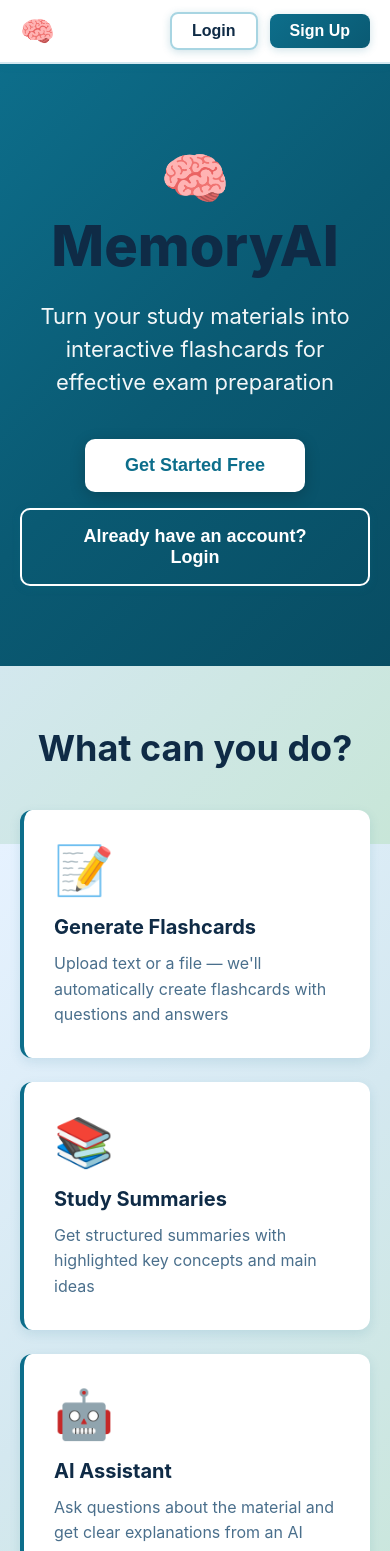
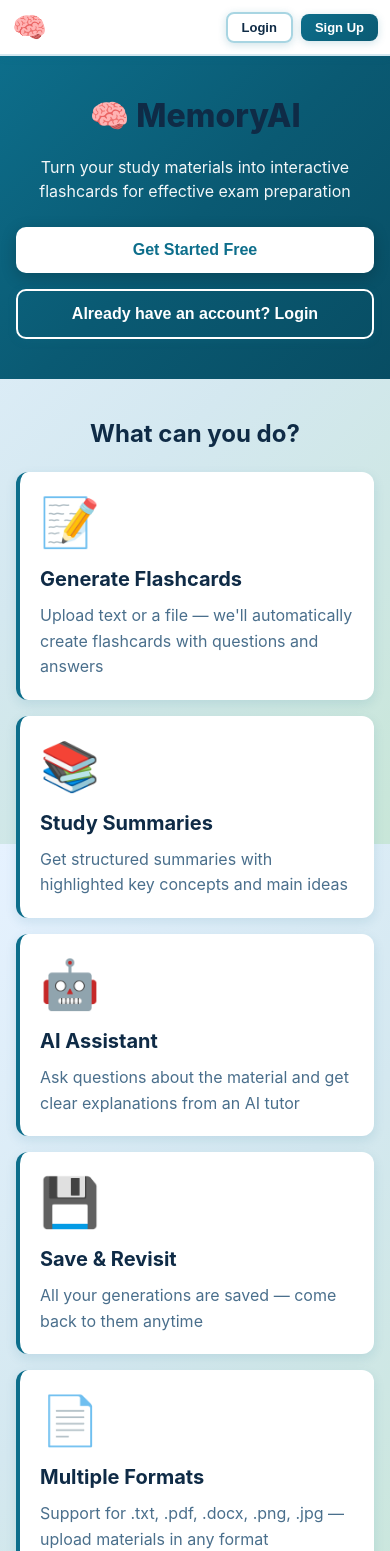
Before and after one commit to millfsw/MemoryAI, a React (Vite) app in the folder client-web-react/: page / in a window 390 px wide. Shown: the top 1551 px of the page. Built offline with nearby package versions, Linux system fonts and the light colour scheme; no server answers; the HTML template or start-up script is replaced by a standard one.

Commit message:
feat: add mobile responsive CSS for all pages

```diff
--- a/client-web-react/src/App.css
+++ b/client-web-react/src/App.css
@@ -899,3 +899,322 @@
 .quiz-actions button {
   width: 100%;
 }
+
+/* ===== MOBILE RESPONSIVENESS ===== */
+
+/* Tablet (max-width: 768px) */
+@media (max-width: 768px) {
+  /* Landing page */
+  .landing-title {
+    font-size: 40px;
+  }
+
+  .landing-subtitle {
+    font-size: 18px;
+  }
+
+  .landing-hero {
+    padding: 50px 20px;
+  }
+
+  .section-title {
+    font-size: 28px;
+  }
+
+  .features-grid {
+    grid-template-columns: 1fr 1fr;
+  }
+
+  .how-steps {
+    grid-template-columns: 1fr 1fr;
+  }
+
+  /* Header */
+  .header-content {
+    flex-wrap: wrap;
+    gap: 10px;
+  }
+
+  .header-right {
+    flex-wrap: wrap;
+  }
+
+  .header-username {
+    width: 100%;
+    order: -1;
+    font-size: 12px;
+  }
+
+  /* Chat */
+  .chat-container {
+    min-height: 500px;
+  }
+
+  .chat-message {
+    max-width: 90%;
+  }
+
+  /* AI Chat Sidebar */
+  .ai-chat-sidebar {
+    width: 100% !important;
+  }
+
+  /* Study/Quiz */
+  .study-buttons {
+    flex-direction: column;
+    align-items: center;
+  }
+
+  .btn-study {
+    width: 100%;
+    max-width: 280px;
+  }
+
+  .study-mode-toggle {
+    flex-direction: column;
+    align-items: center;
+  }
+
+  .study-mode-toggle button {
+    width: 100%;
+    max-width: 280px;
+  }
+
+  /* Settings */
+  .setting-item {
+    flex-direction: column;
+    align-items: flex-start;
+    gap: 4px;
+  }
+}
+
+/* Mobile (max-width: 480px) */
+@media (max-width: 480px) {
+  /* Global */
+  .container {
+    padding: 12px !important;
+  }
+
+  /* Nav */
+  .top-nav {
+    padding: 10px 12px;
+  }
+
+  .nav-buttons {
+    gap: 8px;
+  }
+
+  .btn-nav {
+    padding: 6px 14px;
+    font-size: 13px;
+  }
+
+  /* Landing page */
+  .landing-title {
+    font-size: 32px;
+  }
+
+  .landing-subtitle {
+    font-size: 16px;
+    margin-bottom: 24px;
+  }
+
+  .landing-hero {
+    padding: 40px 16px;
+  }
+
+  .landing-cta {
+    flex-direction: column;
+    align-items: stretch;
+  }
+
+  .btn-landing-primary,
+  .btn-landing-secondary {
+    padding: 14px 24px;
+    font-size: 16px;
+    width: 100%;
+  }
+
+  .landing-features {
+    padding: 40px 16px;
+  }
+
+  .features-grid {
+    grid-template-columns: 1fr;
+    gap: 16px;
+  }
+
+  .feature-card {
+    padding: 20px;
+  }
+
+  .section-title {
+    font-size: 24px;
+    margin-bottom: 24px;
+  }
+
+  .landing-how {
+    padding: 40px 16px;
+  }
+
+  .how-steps {
+    grid-template-columns: 1fr;
+    gap: 20px;
+  }
+
+  .step-number {
+    width: 50px;
+    height: 50px;
+    font-size: 22px;
+  }
+
+  .landing-final-cta {
+    padding: 40px 16px;
+  }
+
+  .landing-final-cta h2 {
+    font-size: 24px;
+  }
+
+  .landing-final-cta p {
+    font-size: 16px;
+  }
+
+  /* Header */
+  .app-header {
+    padding: 12px 16px;
+  }
+
+  .header-title {
+    font-size: 18px;
+  }
+
+  .header-subtitle {
+    font-size: 12px;
+  }
+
+  .header-right {
+    gap: 6px;
+  }
+
+  .btn-header {
+    padding: 5px 10px;
+    font-size: 12px;
+  }
+
+  .header-username {
+    display: none;
+  }
+
+  /* Cards */
+  .card {
+    padding: 16px !important;
+  }
+
+  /* Forms */
+  .form-group input,
+  .form-group textarea {
+    font-size: 14px;
+    padding: 10px 12px;
+  }
+
+  /* Decks grid */
+  .decks-grid {
+    grid-template-columns: 1fr !important;
+  }
+
+  /* Toolbar */
+  .decks-toolbar {
+    flex-direction: column;
+    gap: 12px;
+    align-items: flex-start;
+  }
+
+  /* Search */
+  .search-input {
+    font-size: 14px;
+    padding: 12px 16px;
+  }
+
+  /* Chat */
+  .chat-messages {
+    padding: 16px;
+  }
+
+  .chat-message {
+    max-width: 95%;
+  }
+
+  .message-bubble {
+    padding: 10px 14px;
+  }
+
+  .chat-input-form {
+    padding: 12px;
+  }
+
+  .chat-input {
+    font-size: 13px;
+    padding: 10px 12px;
+  }
+
+  /* Study mode */
+  .study-header {
+    flex-direction: column;
+    gap: 8px;
+  }
+
+  .study-stats {
+    gap: 12px;
+  }
+
+  .stat-known,
+  .stat-unknown {
+    font-size: 14px;
+  }
+
+  .study-nav {
+    flex-direction: column;
+  }
+
+  .study-nav button {
+    width: 100%;
+  }
+
+  /* Quiz */
+  .quiz-question h4 {
+    font-size: 18px;
+  }
+
+  .quiz-option {
+    padding: 12px 14px;
+    font-size: 14px;
+  }
+
+  .option-letter {
+    width: 28px;
+    height: 28px;
+    font-size: 13px;
+  }
+
+  .score-circle {
+    width: 120px;
+    height: 120px;
+    border-width: 4px;
+  }
+
+  .score-number {
+    font-size: 32px;
+  }
+
+  /* Settings */
+  .settings-section h3 {
+    font-size: 16px;
+  }
+
+  /* AI Chat Sidebar mobile */
+  .ai-chat-sidebar {
+    width: 100% !important;
+    right: 0 !important;
+  }
+}
```
